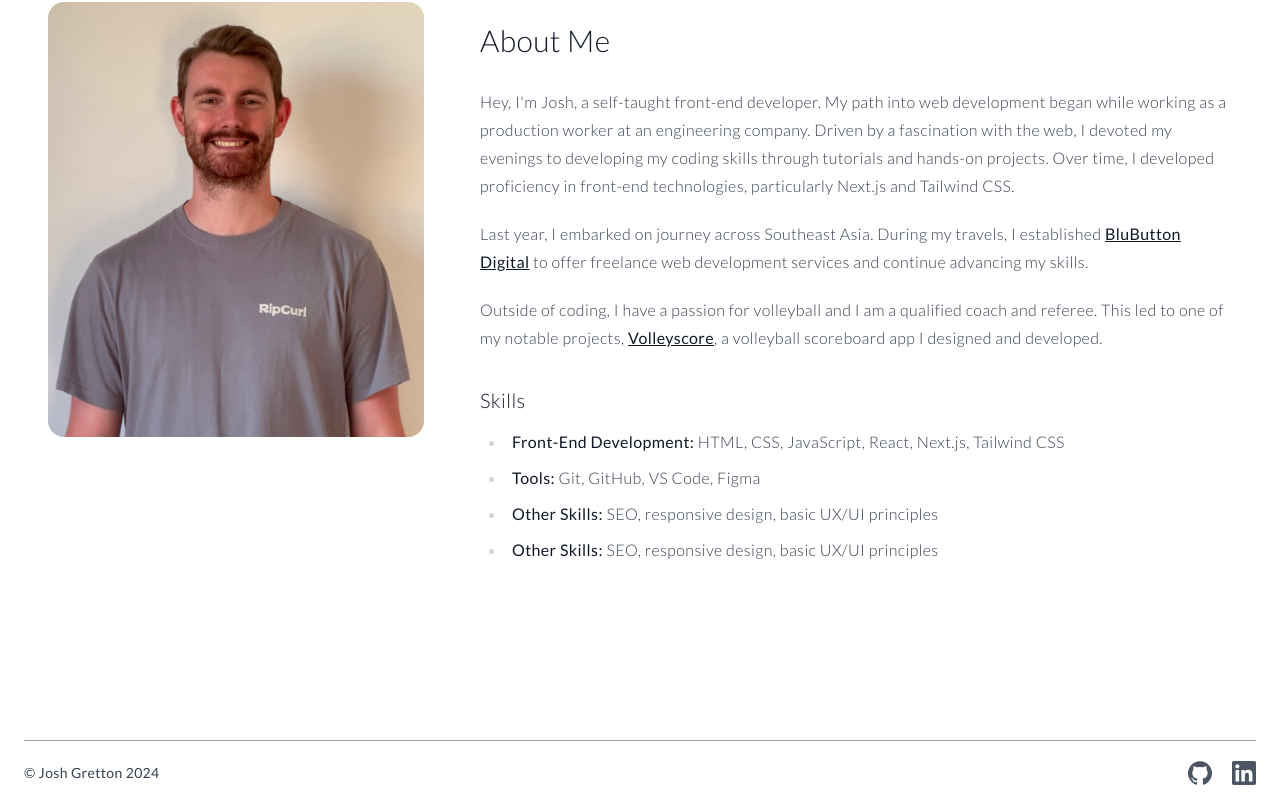
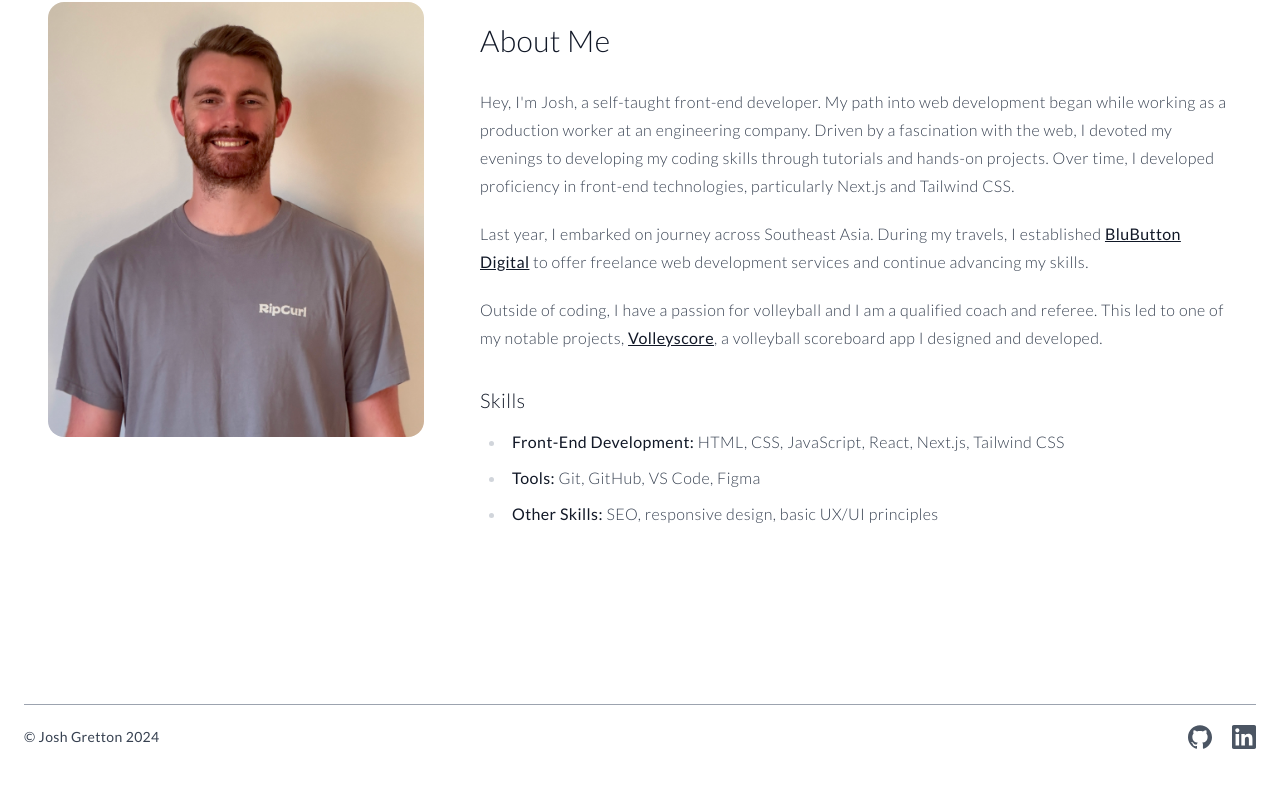
Before and after one commit to jgretton/joshgretton-portfolio, a Next.js app: page /about in a window 1280 px wide. Shown: the part 478-1283 px from the top of the page. After the commit the page ends 1247 px from the top, so only its background shows below. Built offline with nearby package versions, Linux system fonts and the light colour scheme.

Commit message:
Update about.js

```diff
--- a/data/about.js
+++ b/data/about.js
@@ -12,7 +12,6 @@ Outside of coding, I have a passion for volleyball and I am a qualified coach an
 
 - **Front-End Development:** HTML, CSS, JavaScript, React, Next.js, Tailwind CSS
 - **Tools:** Git, GitHub, VS Code, Figma
-- **Other Skills:** SEO, responsive design, basic UX/UI principles
 - **Other Skills:** SEO, responsive design, basic UX/UI principles
 
 
```
